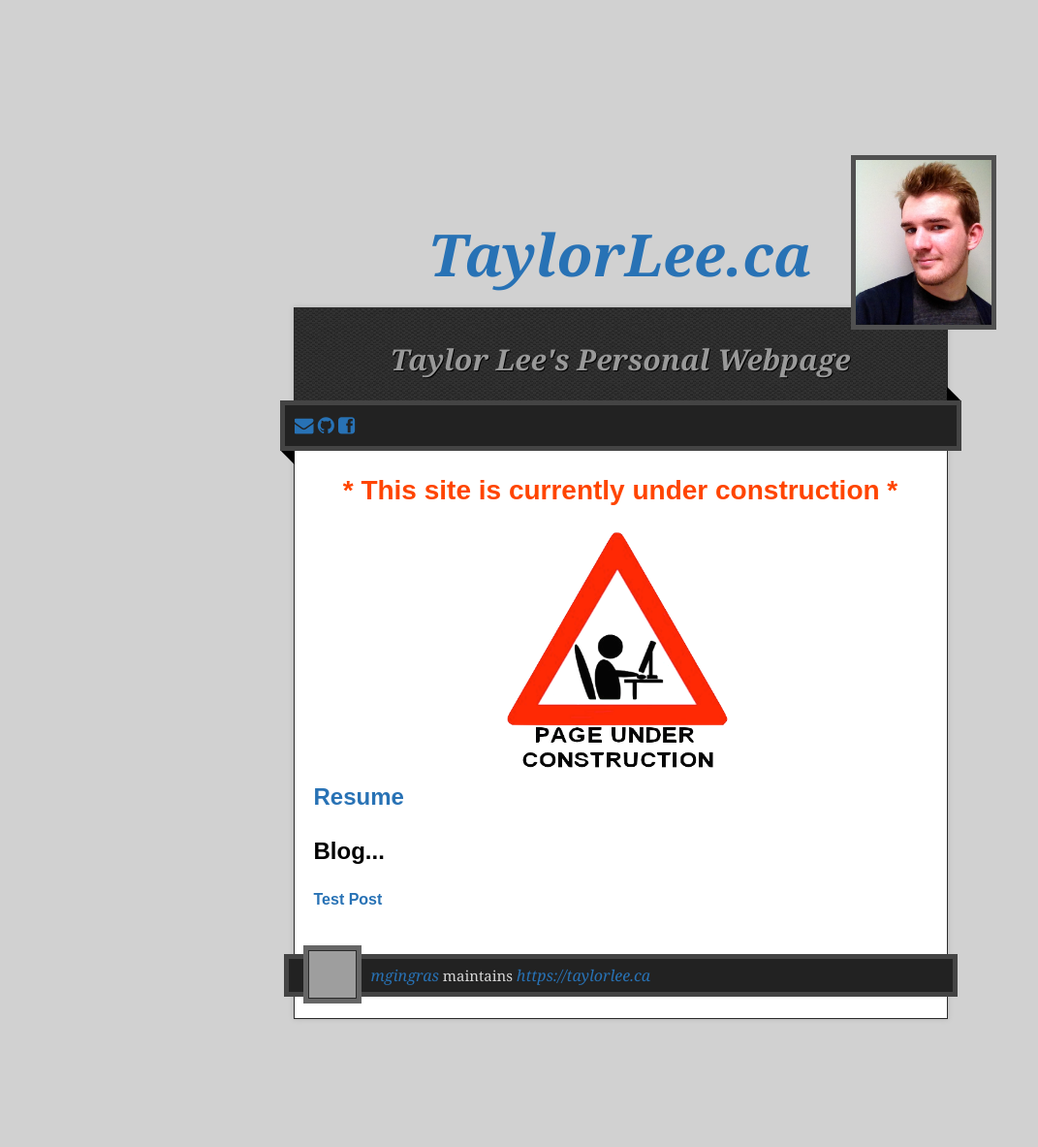
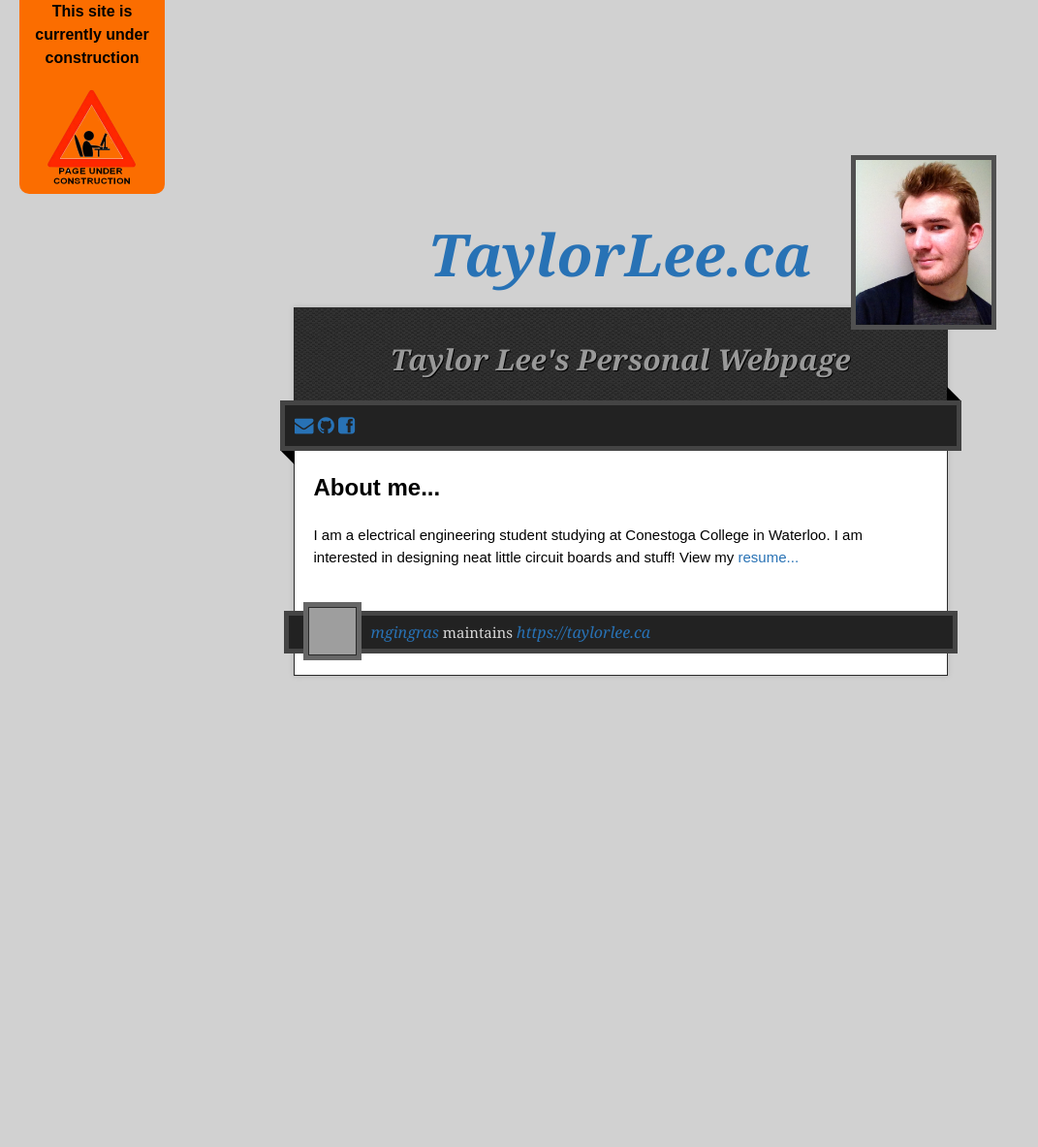
Before and after one commit to Rusty14/Rusty14.github.io, a Jekyll site: the page built from index.html, in a window 1280 px wide. Shown: the whole page at 97% size, without its empty margins (0-1071 px from the left). Built offline with Jekyll 4.4.1, drawn with Linux system fonts in a browser that asks for light colours; nearby versions of some CDN libraries; Markdown is read by kramdown in place of the engine named in the settings; after the commit the page ends 900 px from its top, so only the background shows below that; grey boxes are pictures that could not be loaded.

Commit message:
Made this better

```diff
--- a/_includes/home.html
+++ b/_includes/home.html
@@ -1,8 +1,10 @@
-<H1 style="text-align: center;color: orangered; "> * This site is currently under construction *</H1>
-<img style="padding-left:30%;width:250px;height:250px;"src="/img/construct.png" alt="Under Construction!">
-<h2><a href="/Resume">Resume</a></h2>
-<h2>Blog...</h2>
 
-{% for post in site.categories.posts %}
-<h5><a href="{{ post.url }}"> {{ post.title }}</a></h5>
+<div style="position:fixed;top:0px;left:20px;height:200px;width:150px;background-color:#fb6d00;text-align:center;border-bottom-right-radius:10px;border-bottom-left-radius:10px;-moz-border-bottom-radius:10px;">
+  <h5 style="text-align: center;color: black; ">This site is currently under construction</h5>
+  <img style="width:100px;height:100px;"src="/img/construct.png" alt="Under Construction!">
+</div>
+<h2>About me...</h2>
+<p>I am a electrical engineering student studying at Conestoga College in Waterloo. I am interested in designing neat little circuit boards and stuff! View my <a href="/Resume">resume...</a></p>
+{% for project in site.categories.projects %}
+<!-- <h5><a href="{{ post.url }}"> {{ post.title }}</a></h5> -->
 {% endfor %}
```
